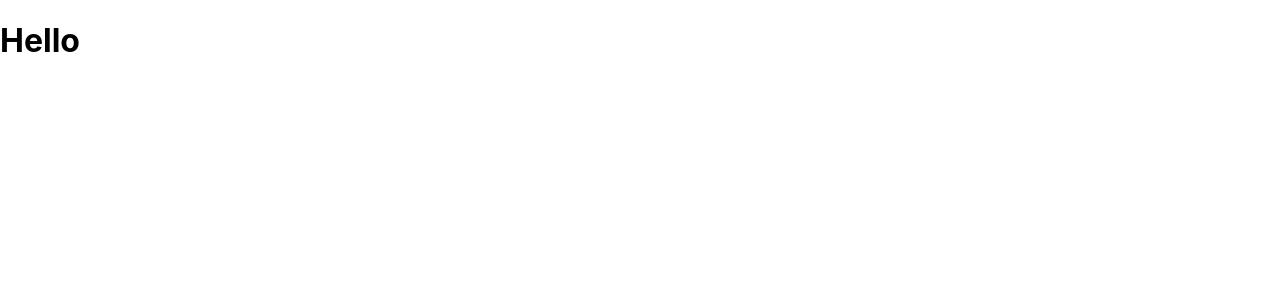
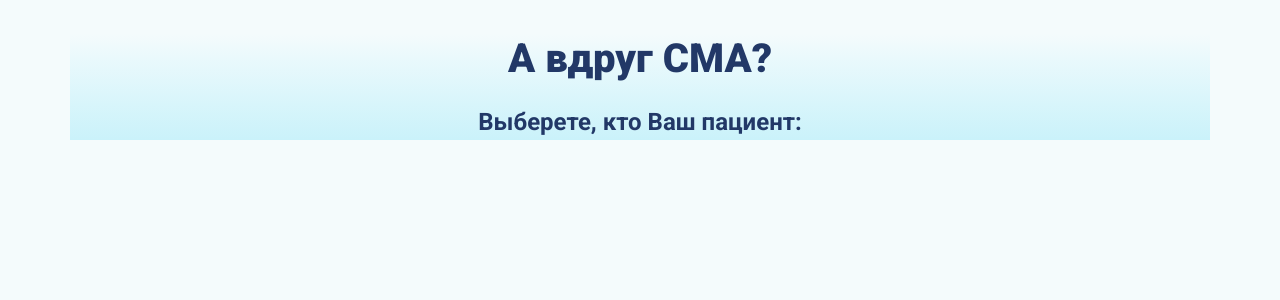
Before and after one commit to crawraps/doctors-world, a Next.js app: page / in a window 1280 px wide. Shown: the top 300 px of the page. Built offline with nearby package versions, Linux system fonts and the light colour scheme.

Commit message:
Add headings

```diff
--- a/pages/index.tsx
+++ b/pages/index.tsx
@@ -13,8 +13,9 @@ const Home: NextPage = () => {
         <link rel='icon' href='/favicon.ico' />
       </Head>
 
-      <Container fluid>
-        <h1>Hello</h1>
+      <Container className={styles.container}>
+        <h1>А вдруг СМА?</h1>
+        <h2>Выберете, кто Ваш пациент:</h2>
       </Container>
     </div>
   )
--- a/styles/globals.css
+++ b/styles/globals.css
@@ -1,9 +1,12 @@
+@import url('https://fonts.googleapis.com/css2?family=Roboto:wght@400;700;900&display=swap');
+
 html,
 body {
   padding: 0;
   margin: 0;
-  font-family: -apple-system, BlinkMacSystemFont, Segoe UI, Roboto, Oxygen,
-    Ubuntu, Cantarell, Fira Sans, Droid Sans, Helvetica Neue, sans-serif;
+  font-family: -apple-system, BlinkMacSystemFont, Segoe UI, Roboto, Oxygen, Ubuntu, Cantarell, Fira Sans, Droid Sans,
+    Helvetica Neue, sans-serif;
+  background-color: #f4fbfc;
 }
 
 a {
@@ -14,3 +17,44 @@ a {
 * {
   box-sizing: border-box;
 }
+
+h1 {
+  font-family: Roboto;
+  font-style: normal;
+  font-weight: 900;
+  font-size: 40px;
+  line-height: 125%;
+  text-align: center;
+  margin-top: 34px;
+  margin-bottom: 10px;
+  color: #223867;
+}
+
+h2 {
+  font-family: Roboto;
+  font-style: normal;
+  font-weight: 700;
+  font-size: 36;
+  line-height: 150%;
+  text-align: center;
+  color: #223867;
+}
+
+h3 {
+  font-family: 'Roboto';
+  font-style: normal;
+  font-weight: 700;
+  font-size: 30px;
+  line-height: 35px;
+  text-align: center;
+  color: #028ca6;
+}
+
+p {
+  font-family: 'Roboto';
+  font-style: normal;
+  font-weight: 400;
+  font-size: 21px;
+  line-height: 27px;
+  color: #223867;
+}
```
